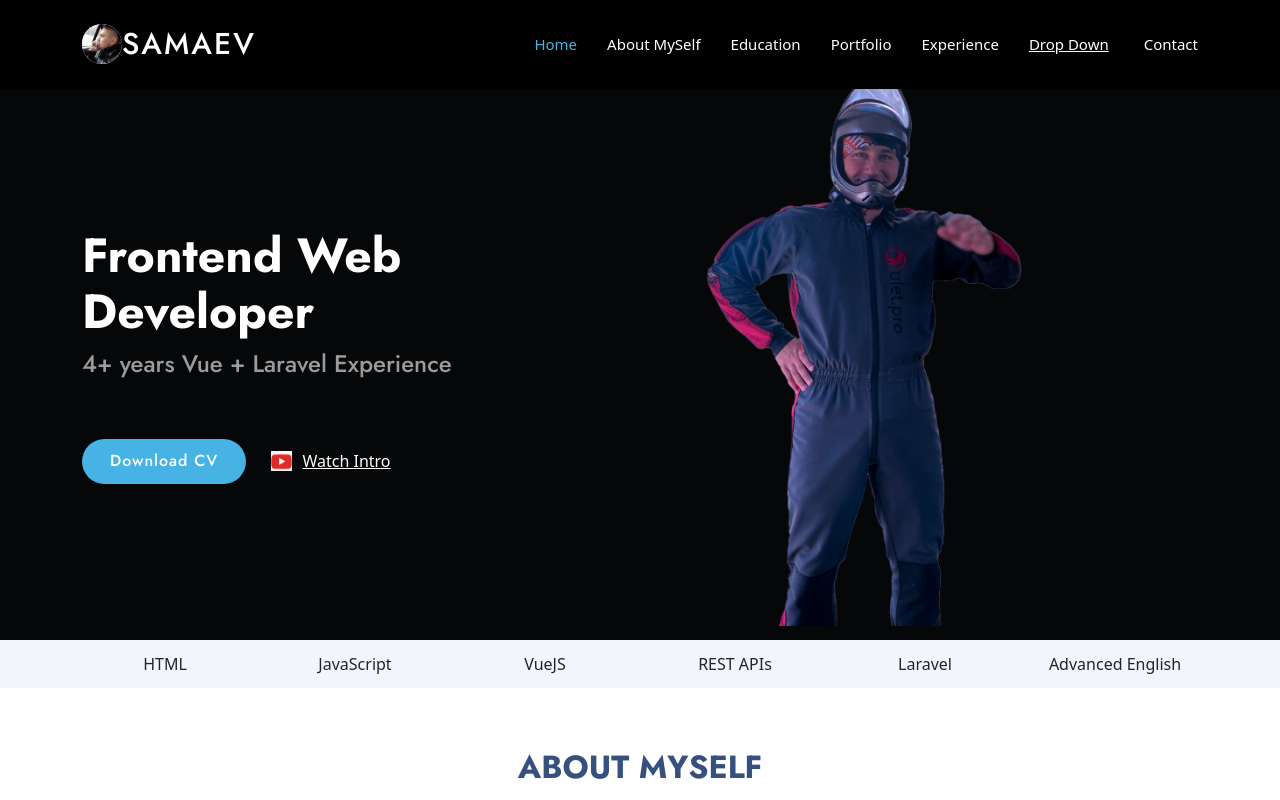
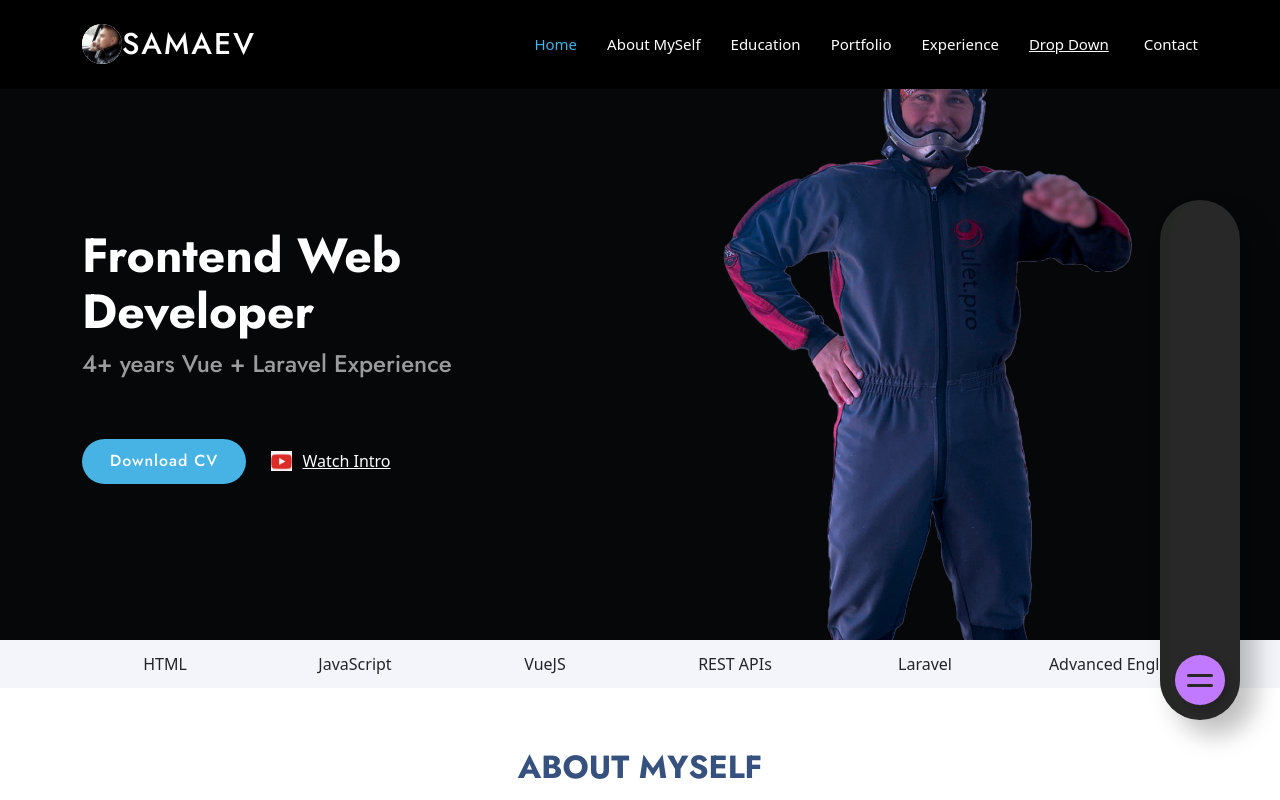
Before and after one commit to Samaev/my-web-overvue, a Vue app: page / in a window 1280 px wide. Shown: the top 800 px of the page. Built offline with nearby package versions, Linux system fonts and the light colour scheme; no server answers; what @fawmi/vue-google-maps would draw is missing.

Commit message:
side menu updated

```diff
--- a/src/App.vue
+++ b/src/App.vue
@@ -1,4 +1,5 @@
 <template>
+  <side-bar/>
   <!-- ======= Header ======= -->
   <header id="header" class="fixed-top ">
     <div class="container d-flex align-items-center">
@@ -64,7 +65,7 @@
           </div>
         </div>
         <div class="col-lg-6 order-1 order-lg-2 hero-img" data-aos="zoom-in" data-aos-delay="200">
-          <img src="photos/cosmo.png" class="img-fluid animated" style="height: 70vh" alt="Me ready to fly">
+          <img src="photos/cosmo.png" class="img-fluid animated" style="" alt="Me ready to fly">
         </div>
       </div>
     </div>
@@ -312,46 +313,45 @@
 
         <div class="row">
           <div class="col-lg-6 d-flex align-items-center" data-aos="fade-right" data-aos-delay="100">
-            <img src="photos/20200301_111356.jpg" class="img-fluid" alt="">
+            <img src="photos/20200301_111356.jpg" class="img-fluid" alt="" style="border-radius: 15px">
           </div>
           <div class="col-lg-6 pt-4 pt-lg-0 content" data-aos="fade-left" data-aos-delay="100">
-            <h3>Voluptatem dignissimos provident quasi corporis voluptates</h3>
+            <h3>So, if you're seeking a developer who not only brings formidable skills to the table but also infuses a sense of enjoyment into every collaboration, search no further. Let's unite to make waves in the IT realm, conjuring coding marvels together!</h3>
             <p class="fst-italic">
-              Lorem ipsum dolor sit amet, consectetur adipiscing elit, sed do eiusmod tempor incididunt ut labore et dolore
-              magna aliqua.
+              When faced with challenges, I confront them head-on, channeling my enthusiasm into robust solutions. Complications are mere opportunities for me to showcase my problem-solving finesse. My track record speaks volumes; I consistently deliver exceptional results, and I take pride in crafting solutions that inspire awe.
             </p>
 
-            <div class="skills-content">
-
-              <div class="progress">
-                <span class="skill">HTML <i class="val">100%</i></span>
-                <div class="progress-bar-wrap">
-                  <div class="progress-bar" role="progressbar" aria-valuenow="100" aria-valuemin="0" aria-valuemax="100"></div>
-                </div>
-              </div>
-
-              <div class="progress">
-                <span class="skill">CSS <i class="val">90%</i></span>
-                <div class="progress-bar-wrap">
-                  <div class="progress-bar" role="progressbar" aria-valuenow="90" aria-valuemin="0" aria-valuemax="100"></div>
-                </div>
-              </div>
-
-              <div class="progress">
-                <span class="skill">JavaScript <i class="val">75%</i></span>
-                <div class="progress-bar-wrap">
-                  <div class="progress-bar" role="progressbar" aria-valuenow="75" aria-valuemin="0" aria-valuemax="100"></div>
-                </div>
-              </div>
-
-              <div class="progress">
-                <span class="skill">Photoshop <i class="val">55%</i></span>
-                <div class="progress-bar-wrap">
-                  <div class="progress-bar" role="progressbar" aria-valuenow="55" aria-valuemin="0" aria-valuemax="100"></div>
-                </div>
-              </div>
-
-            </div>
+<!--            <div class="skills-content">-->
+
+<!--              <div class="progress">-->
+<!--                <span class="skill">HTML <i class="val">100%</i></span>-->
+<!--                <div class="progress-bar-wrap">-->
+<!--                  <div class="progress-bar" role="progressbar" aria-valuenow="100" aria-valuemin="0" aria-valuemax="100"></div>-->
+<!--                </div>-->
+<!--              </div>-->
+
+<!--              <div class="progress">-->
+<!--                <span class="skill">CSS <i class="val">90%</i></span>-->
+<!--                <div class="progress-bar-wrap">-->
+<!--                  <div class="progress-bar" role="progressbar" aria-valuenow="90" aria-valuemin="0" aria-valuemax="100"></div>-->
+<!--                </div>-->
+<!--              </div>-->
+
+<!--              <div class="progress">-->
+<!--                <span class="skill">JavaScript <i class="val">75%</i></span>-->
+<!--                <div class="progress-bar-wrap">-->
+<!--                  <div class="progress-bar" role="progressbar" aria-valuenow="75" aria-valuemin="0" aria-valuemax="100"></div>-->
+<!--                </div>-->
+<!--              </div>-->
+
+<!--              <div class="progress">-->
+<!--                <span class="skill">Photoshop <i class="val">55%</i></span>-->
+<!--                <div class="progress-bar-wrap">-->
+<!--                  <div class="progress-bar" role="progressbar" aria-valuenow="55" aria-valuemin="0" aria-valuemax="100"></div>-->
+<!--                </div>-->
+<!--              </div>-->
+
+<!--            </div>-->
 
           </div>
         </div>
@@ -830,9 +830,12 @@
 
 <script>
 
+import SideBar from "@/components/SideBar.vue";
+
 export default {
   name: 'App',
   components: {
+    SideBar
   },
   data() {
     return {
@@ -1344,6 +1347,7 @@ h6 {
 
   #hero .hero-img {
     text-align: center;
+    height: 74vh;
   }
 
   #hero .hero-img img {
@@ -1370,7 +1374,8 @@ h6 {
 
 @media (max-width: 575px) {
   #hero .hero-img img {
-    width: 80%;
+    width: 100%;
+    height: 80%;
   }
 
   #hero .btn-get-started {
--- a/src/components/SideBar.vue
+++ b/src/components/SideBar.vue
@@ -0,0 +1,414 @@
+<script>
+export default {
+  name: "SideBar",
+  data() {
+    return {
+      isNavigationActive: false,
+      selectedTheme: 'light',
+    };
+  },
+  methods: {
+
+  },
+}
+</script>
+
+<template>
+
+  <div class="navigation">
+    <ul>
+      <li>
+        <a href="#">
+          <span class="icon"><i class="fab fa-apple"></i></span>
+          <span class="title">Brand Name</span>
+        </a>
+      </li>
+      <li>
+        <a href="#">
+          <span class="icon"><i class="fa fa-house-user"></i></span>
+          <span class="title">Dashboard</span>
+        </a>
+      </li>
+      <li>
+        <a href="#">
+          <span class="icon"><i class="fa fa-user"></i></span>
+          <span class="title">Customers</span>
+        </a>
+      </li>
+      <li>
+        <a href="#">
+          <span class="icon"><i class="fa fa-message"></i></span>
+          <span class="title">Messages</span>
+        </a>
+      </li>
+      <li>
+        <a href="#">
+          <span class="icon"><i class="fa fa-circle-info"></i></span>
+          <span class="title">help</span>
+        </a>
+      </li>
+      <li>
+        <a href="#">
+          <span class="icon"><i class="fa fa-hammer"></i></span>
+          <span class="title">Setting</span>
+        </a>
+      </li>
+      <li>
+        <a href="#">
+          <span class="icon"><i class="fa fa-lock"></i></span>
+          <span class="title">Password</span>
+        </a>
+      </li>
+      <li>
+        <a href="#" targer="_blank">
+          <span class="icon"><i class="fa fa-arrow-right-from-bracket"></i></span>
+          <span class="title">sign out</span>
+        </a>
+      </li>
+    </ul>
+    <div class="toggle"></div>
+  </div>
+</template>
+
+<style scoped>
+* {
+  margin: 0;
+  padding: 0;
+  box-sizing: border-box;
+  font-family: "ubuntu", sans-serif;
+}
+
+body {
+  min-height: 100vh;
+  background: #111;
+  transition: background-color 0.4s ease-in-out;
+}
+
+.navigation {
+  position: fixed;
+  top: 25%;
+  right: 40px;
+  z-index:999999999999;
+  background: #282828;
+  width: 80px;
+  border-left: 10px solid #1212;
+  border-radius: 50px;
+  overflow: hidden;
+  box-shadow: 15px 15px 25px rgba(0, 0, 0, 0.25);
+  transition: 0.5s;
+}
+
+.navigation.active {
+  width: 300px;
+  border-radius: 20px;
+}
+
+.toggle {
+  position: absolute;
+  bottom: 15px;
+  right: 15px;
+  width: 50px;
+  height: 50px;
+  background: #c17aff;
+  border-radius: 50%;
+  box-shadow: 5px 5px 10px rgba(0, 0, 0, 0.15);
+  cursor: pointer;
+  display: flex;
+  justify-content: center;
+  align-items: center;
+}
+
+.toggle:hover {
+  background: #9d2cff;
+  transition: all 0.3s ease;
+}
+
+.toggle::before,
+.toggle::after {
+  content: "";
+  position: absolute;
+  width: 26px;
+  height: 3px;
+  border-radius: 3px;
+  background: #282828;
+  transition: 1s;
+}
+
+.toggle::before {
+  transform: translateY(-5px);
+}
+
+.toggle::after {
+  transform: translateY(5px);
+}
+
+.navigation.active .toggle::before {
+  transform: translateY(0px) rotate(-405deg);
+}
+
+.navigation.active .toggle::after {
+  transform: translateY(0px) rotate(225deg);
+}
+
+.navigation ul {
+  top: 0;
+  left: 0;
+  width: 100%;
+}
+
+.navigation ul li {
+  position: relative;
+  list-style: none;
+  width: 100%;
+  border-top-left-radius: 30px;
+  border-bottom-left-radius: 30px;
+}
+
+.navigation ul li:hover {
+  background: #c17aff;
+  color: #222;
+}
+
+.navigation ul li:nth-child(1) {
+  top: 20px;
+  margin-bottom: 40px;
+  background: none;
+}
+
+.navigation ul li:not(:first-child):hover::before,
+.navigation ul li:not(:first-child):hover::after {
+  content: "";
+  position: absolute;
+  right: 0;
+  width: 20px;
+  height: 20px;
+  background: transparent;
+}
+
+.navigation ul li:not(:first-child):hover::before {
+  top: -20px;
+  border-bottom-right-radius: 20px;
+  box-shadow: 7.5px 7.5px 0 7.5px #c17aff;
+}
+
+.navigation ul li:not(:first-child):hover::after {
+  bottom: -20px;
+  border-top-right-radius: 20px;
+  box-shadow: 7.5px -7.5px 0 7.5px #c17aff;
+}
+
+.navigation ul li a {
+  position: relative;
+  width: 100%;
+  display: flex;
+  text-decoration: none;
+  color: #c17aff;
+  font-weight: 400;
+}
+
+.navigation ul li:hover:not(:first-child) a {
+  color: #f1f1f1;
+}
+
+.navigation ul li a .icon {
+  position: relative;
+  display: block;
+  min-width: 60px;
+  height: 60px;
+  line-height: 70px;
+  text-align: center;
+}
+
+.navigation ul li a .icon i {
+  font-size: 1.75em;
+}
+
+.navigation ul li a .title {
+  position: relative;
+  display: block;
+  padding: 0 10px;
+  height: 60px;
+  line-height: 60px;
+  text-align: start;
+  white-space: nowrap;
+}
+
+/* Themes */
+
+.theme-picker {
+  position: absolute;
+  top: 132px;
+  right: 45px;
+  background-color: #fefefe;
+  padding: 6.5px 25px;
+  border-radius: 26px;
+  display: flex;
+  box-shadow: 0 0 25px 5px rgba(0, 0, 0, 0.15);
+}
+
+.theme {
+  width: 38px;
+  height: 38px;
+  border-radius: 50%;
+  background: #000;
+  margin: 0 18px;
+  border: 3px solid transparent;
+  box-shadow: 1px 4px 12px 4px rgba(0, 0, 0, 0.15);
+  cursor: pointer;
+}
+
+.dark {
+  background-color: #222;
+}
+
+.light {
+  background-color: #fefefe;
+}
+
+.purple {
+  background-color: #c17aff;
+}
+
+.theme.select {
+  outline: 1px solid rgba(193, 122, 255, 0.37);
+  border: 3px solid #b055ff;
+  animation: outline 2.5s linear infinite;
+}
+
+.purple.select {
+  border-color: #fff;
+}
+
+@keyframes outline {
+  0% {
+    outline-width: 1px;
+  }
+  50% {
+    outline-width: 5px;
+  }
+  80% {
+    outline-width: 2px;
+  }
+  100% {
+    outline-width: 1px;
+  }
+}
+
+body.darked {
+  background-color: #111;
+}
+
+body.lighted,
+body.lighted .toggle {
+  background-color: #9d2cff;
+}
+
+body.lighted .navigation {
+  background-color: #f1f1f1;
+}
+
+body.lighted .navigation ul li a {
+  color: #9d2cff;
+}
+
+body.lighted .toggle::after,
+body.lighted .toggle::before {
+  background: #f1f1f1;
+}
+
+body.lighted .navigation ul li:not(:first-child):hover {
+  background: #9d2cff;
+}
+
+body.lighted .navigation ul li:not(:first-child):hover::before {
+  box-shadow: 7.5px 7.5px 0 7.5px #9d2cff;
+}
+
+body.lighted .navigation ul li:not(:first-child):hover::after {
+  box-shadow: 7.5px -7.5px 0 7.5px #9d2cff;
+}
+
+body.purpled {
+  background-color: #f1f1f1;
+}
+
+body.purpled .navigation {
+  background-color: #9d2cff;
+}
+
+body.purpled .navigation ul li a {
+  color: #f1f1f1;
+}
+
+body.purpled .navigation ul li:not(:first-child):hover {
+  background: #f1f1f1;
+}
+
+body.purpled .navigation ul li:not(:first-child):hover a {
+  color: #9d2cff;
+}
+
+body.purpled .navigation ul li:not(:first-child):hover::before {
+  box-shadow: 7.5px 7.5px 0 7.5px #f1f1f1;
+}
+
+body.purpled .navigation ul li:not(:first-child):hover::after {
+  box-shadow: 7.5px -7.5px 0 7.5px #f1f1f1;
+}
+
+body.purpled .toggle {
+  background: #f1f1f1;
+}
+
+body.purpled .toggle::after,
+body.purpled .toggle::before {
+  background: #9d2cff;
+}
+
+/* Tutorial Link */
+
+.watch {
+  text-decoration: none;
+  color: #fff;
+  background: #ff0000;
+  cursor: pointer;
+  padding: 10px 22px;
+  font-size: 22px;
+  font-family: cursive;
+  border-radius: 8px;
+  position: absolute;
+  bottom: 15px;
+  right: 30px;
+}
+
+</style>
+<!--<script src="https://code.jquery.com/jquery-3.6.1.min.js" integrity="sha256-o88AwQnZB+VDvE9tvIXrMQaPlFFSUTR+nldQm1LuPXQ=" crossorigin="anonymous"></script>-->
+<!--<script>-->
+<!--$(".toggle").click(function () {-->
+<!--  $(".navigation").toggleClass("active");-->
+<!--});-->
+
+<!--$(".theme").click(function () {-->
+<!--  $(".theme").removeClass("select");-->
+<!--  $(this).addClass("select");-->
+<!--});-->
+
+<!--$(".dark").click(function () {-->
+<!--  $("body").removeClass("lighted");-->
+<!--  $("body").removeClass("purpled");-->
+<!--  $("body").addClass("darked");-->
+<!--});-->
+
+<!--$(".light").click(function () {-->
+<!--  $("body").removeClass("purpled");-->
+<!--  $("body").removeClass("darked");-->
+<!--  $("body").addClass("lighted");-->
+<!--});-->
+
+<!--$(".purple").click(function () {-->
+<!--  $("body").removeClass("lighted");-->
+<!--  $("body").removeClass("darked");-->
+<!--  $("body").addClass("purpled");-->
+<!--});-->
+
+<!--</script>-->
```
Also changed, not shown: 16 other files (tests, documents, lock files or other folders).
